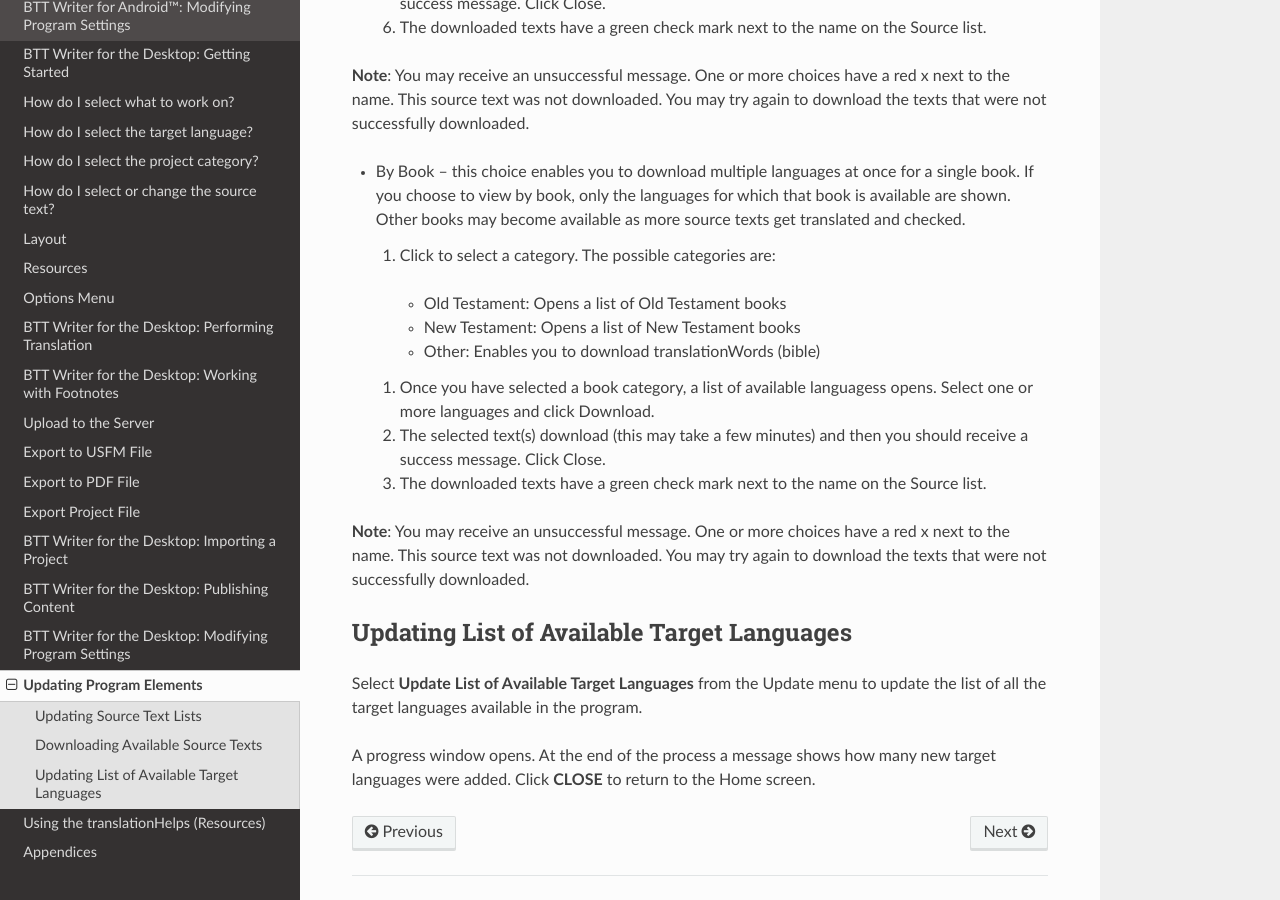
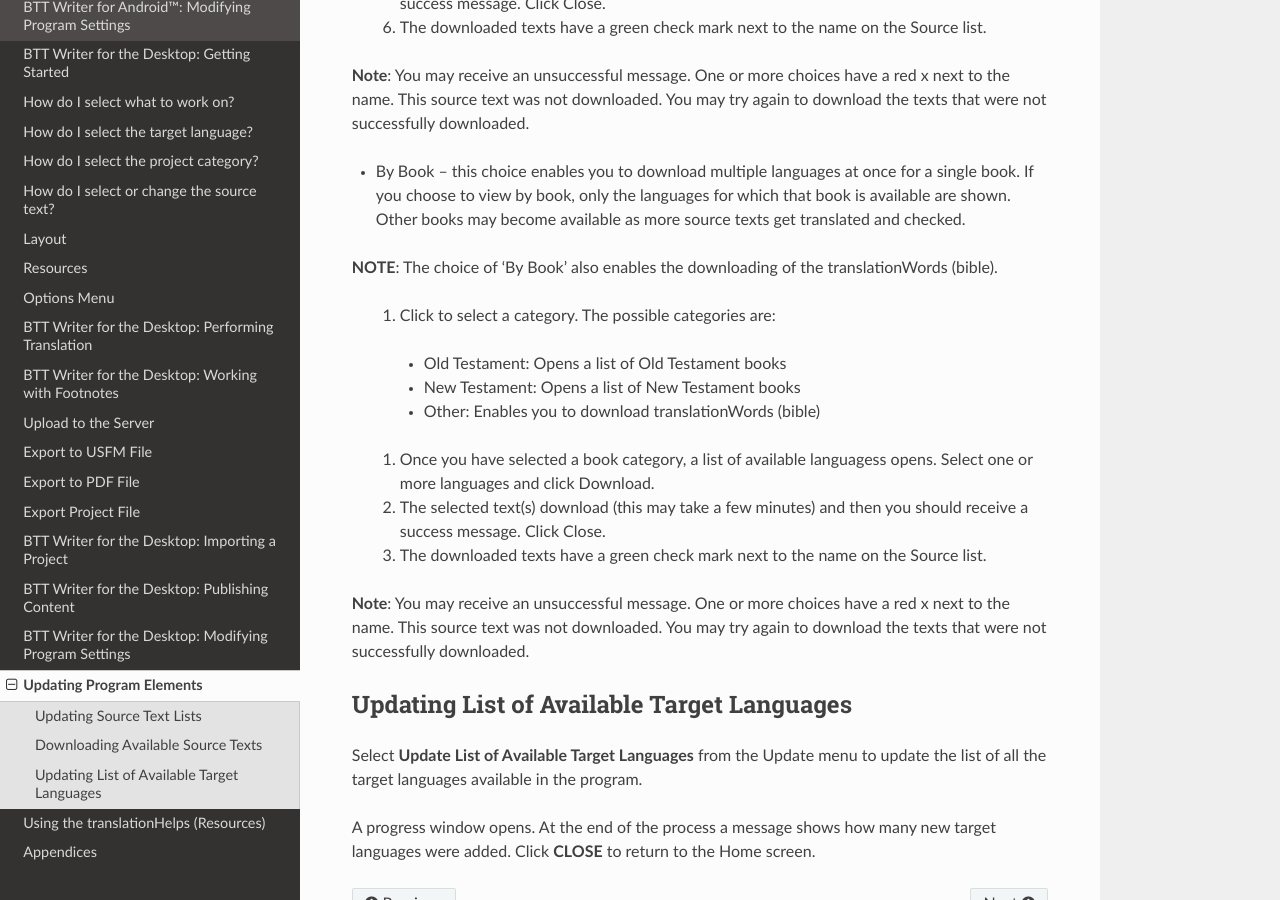
Before and after one commit to mondele/btt-writer-docs, a Sphinx documentation site: the page built from docs/dtSupdates.rst, in a window 1280 px wide and 900 px high, scrolled down 1408 px. Built offline with Sphinx 7.4.7 and the Read the Docs theme 2.0.0, drawn with Linux system fonts in a browser that asks for light colours; pages that are not in the unit, such as notebooks, are missing from menus.

Commit message:
Update dtSupdates.rst

```diff
--- a/docs/dtSupdates.rst
+++ b/docs/dtSupdates.rst
@@ -47,6 +47,7 @@
 **Note**: You may receive an unsuccessful message. One or more choices have a red x next to the name. This source text was not downloaded. You may try again to download the texts that were not successfully downloaded.
 
 * By Book – this choice enables you to download multiple languages at once for a single book. If you choose to view by book, only the languages for which that book is available are shown. Other books may become available as more source texts get translated and checked.
+**NOTE**: The choice of 'By Book' also enables the downloading of the translationWords (bible).
 
   #.	Click to select a category.  The possible categories are:
 
```
